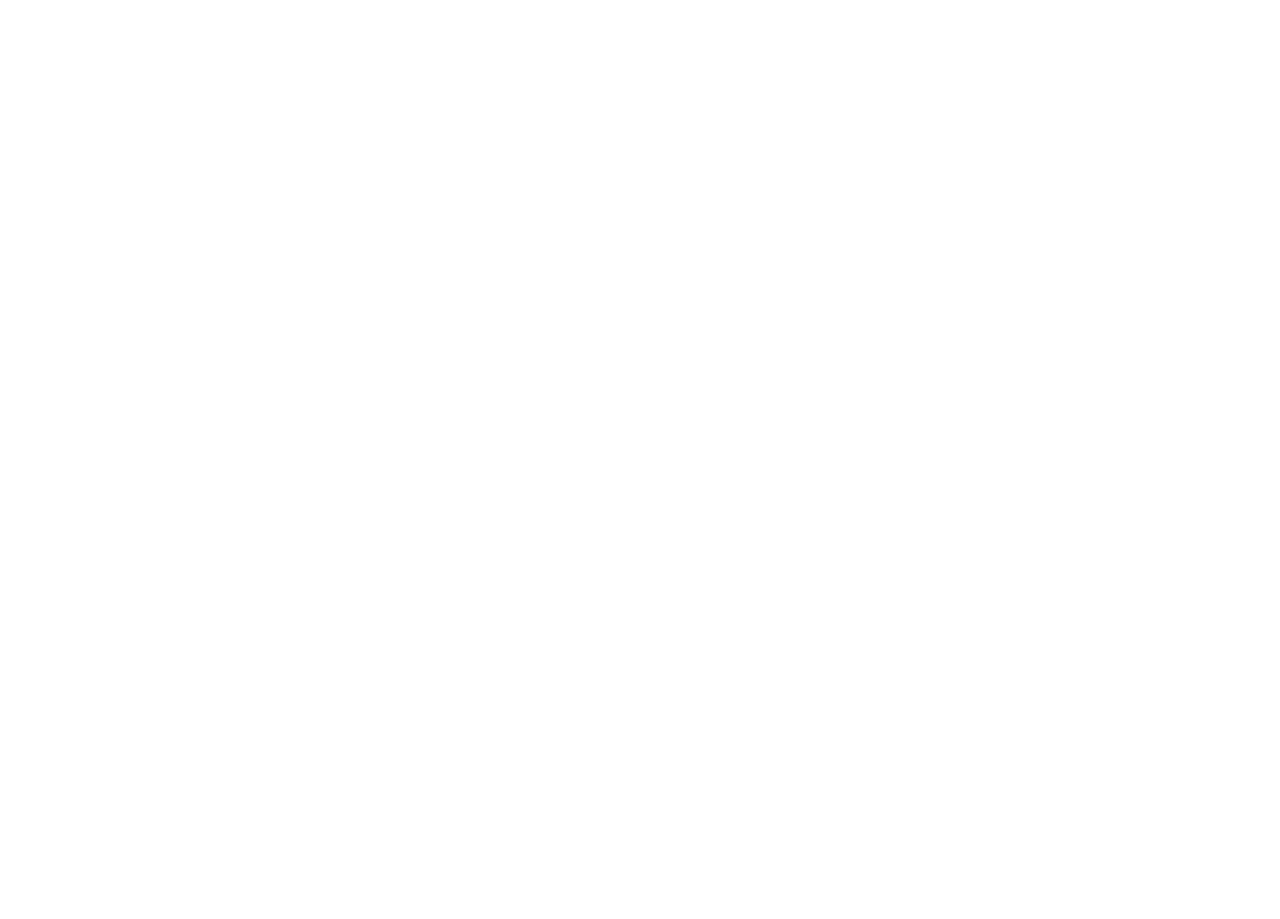
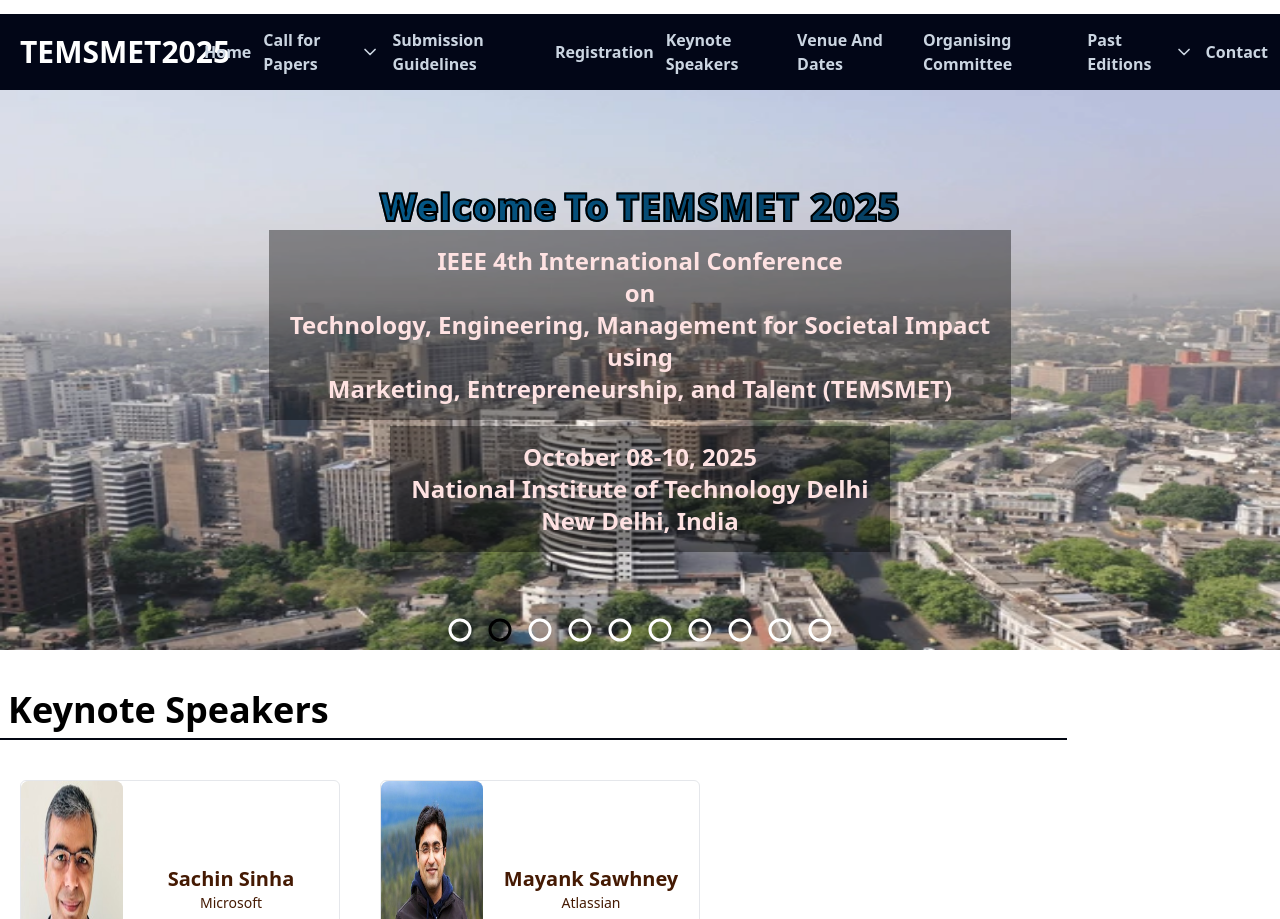
Before and after one commit to temsmet2025/temsmet2025-r, a React (Vite) app: page /keynote-speakers in a window 1280 px wide. Before the commit this address had no page. Shown: the part 153-1072 px from the top of the page. Before the commit the page ends 800 px from the top, so only its background shows below. Built offline with nearby package versions, Linux system fonts and the light colour scheme.

Commit message:
Added the keynote speakers page and updated navbar

```diff
--- a/src/App.jsx
+++ b/src/App.jsx
@@ -11,6 +11,7 @@
 import { registrationFees, deligates } from './assets/dataItems.js'
 import TableView from './components/TableView.jsx'
 import PreNav from './components/PreNav.jsx'
+import KeynoteSpeakers from './components/KeynoteSpeakers.jsx'
 
 /**
  * Main application component that sets up routing for different pages.
@@ -60,6 +61,18 @@
           <Nav />
           <Carousel />
           <OrgCommittee />
+          <Footer />
+        </>
+      )
+    },
+    {
+      path: "/keynote-speakers",
+      element: (
+        <>
+          <PreNav/>
+          <Nav />
+          <Carousel />
+          <KeynoteSpeakers />
           <Footer />
         </>
       )
--- /dev/null
+++ b/src/assets/keynoteSpeakers.js
@@ -0,0 +1,4 @@
+export const keynoteSpeakers = [
+    { id: 0, name: "Sachin Sinha" , affiliation: "Microsoft", imagePath: "./keynoteSpeakers/sachinsinha.jpeg" },
+    { id: 1, name: "Mayank Sawhney" , affiliation: "Atlassian   ", imagePath: "./keynoteSpeakers/mayank.jpeg" }
+];
--- /dev/null
+++ b/src/components/KeynoteSpeakers.jsx
@@ -0,0 +1,16 @@
+import { keynoteSpeakers } from "../assets/keynoteSpeakers";
+import Profiles from "./Profiles";
+
+function KeynoteSpeakers() {
+  return (
+    <div id="keynote-speakers" className="className=mt-5  sm:mt-10 sm:mb-10">
+      {/* <h1 className="font-bold text-2xl text-center sm:text-4xl ">
+        Keynote Speakers
+      </h1>
+      <p>Our keynote speakers are...</p> */}
+      <Profiles title="Keynote Speakers" profiles={keynoteSpeakers} />
+    </div>
+  );
+}
+
+export default KeynoteSpeakers;
--- a/src/components/Navbar/menuItems.js
+++ b/src/components/Navbar/menuItems.js
@@ -17,6 +17,7 @@
     current: "_self",
   },
   { name: "Registration", href: "/registration", current: "_self" },
+  { name: "Keynote Speakers", href: "/keynote-speakers", current: "_self" },
   { name: "Venue And Dates", href: "/venue", current: "_self" },
   { name: "Organising Committee", href: "/org-committee", current: "_self" },
   { name: "Past Editions", href: "/", current: "_self" },
```
Also changed, not shown: public/keynoteSpeakers/mayank.jpeg (added), public/keynoteSpeakers/sachinsinha.jpeg (added).
